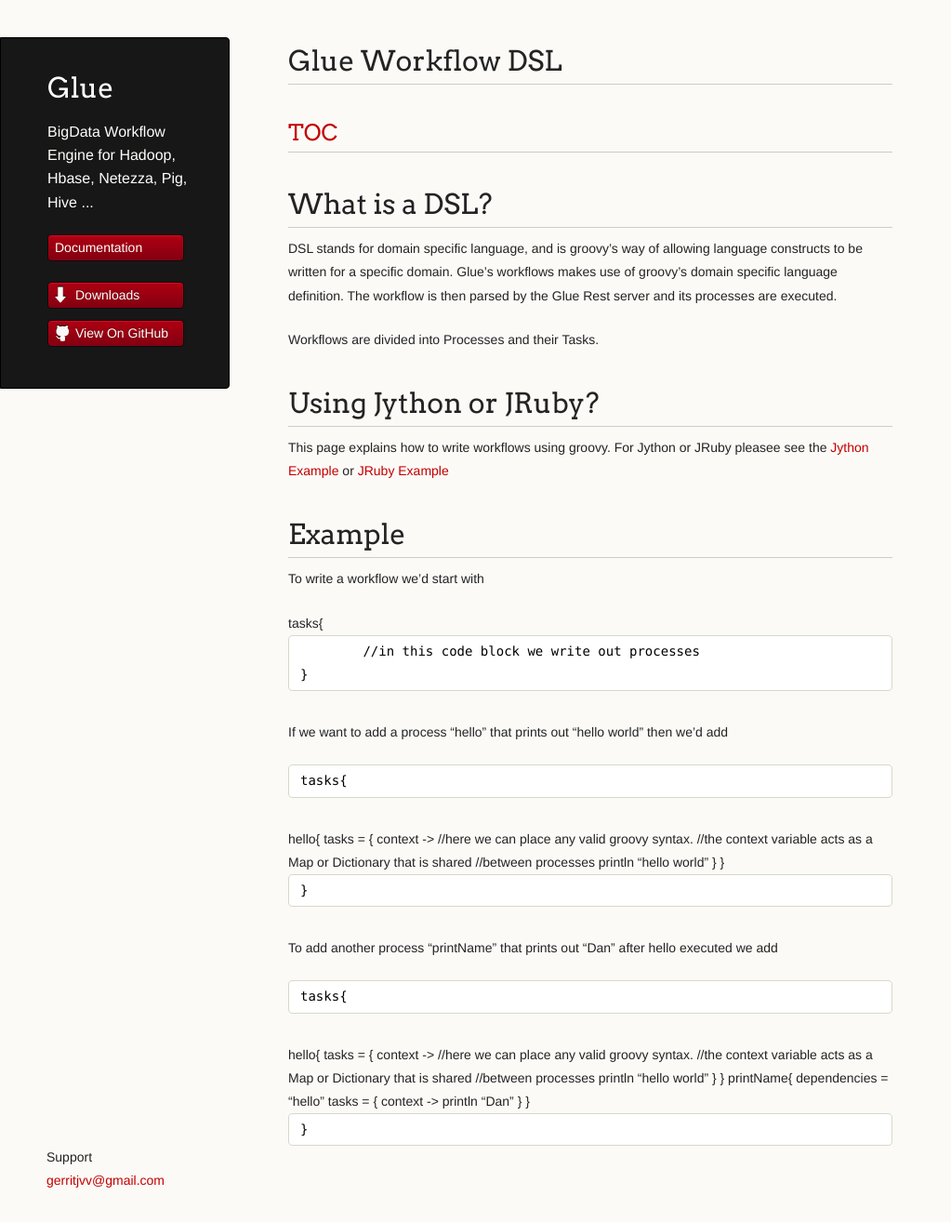
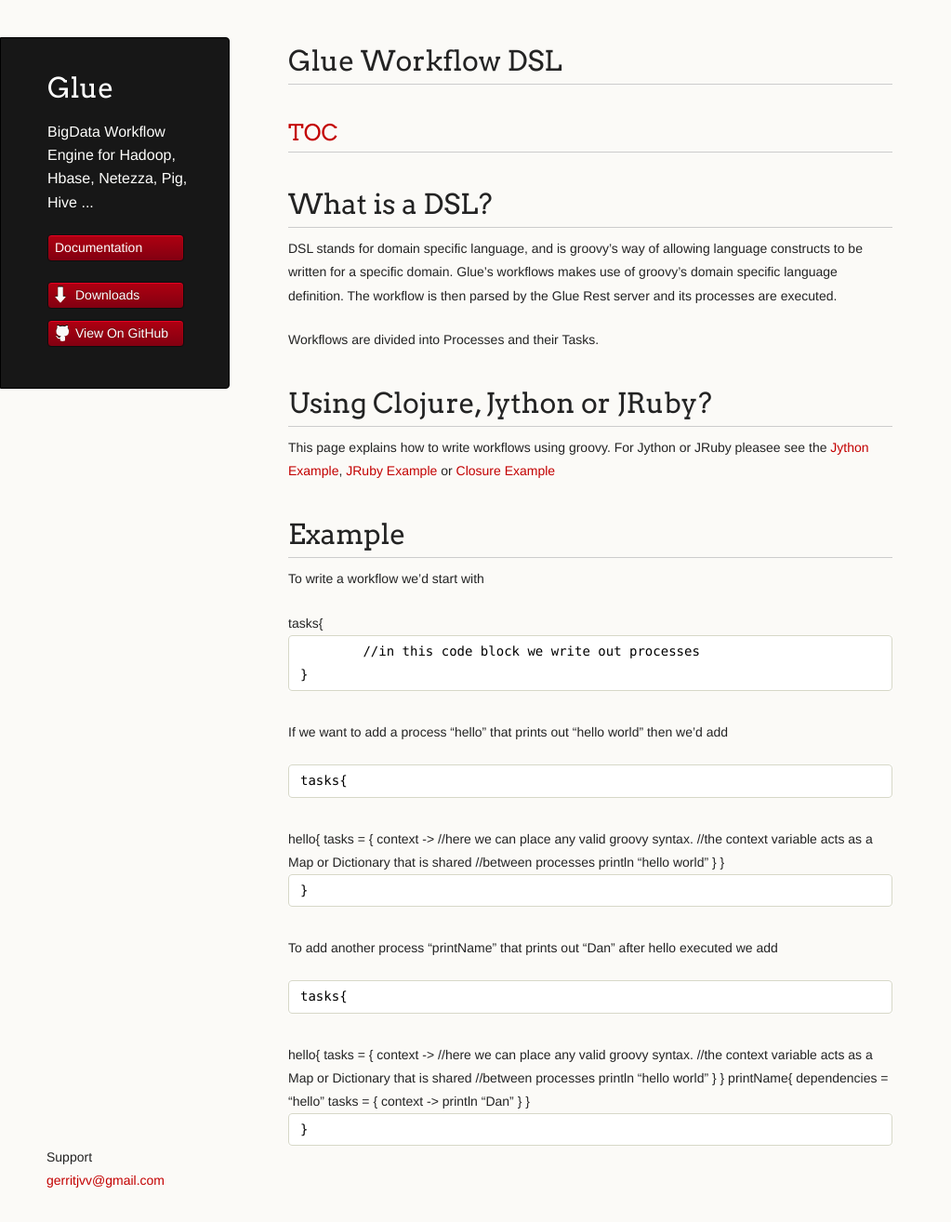
Before and after one commit to gerritjvv/glue, a Jekyll site: the page built from workflowdsl.markdown, in a window 1280 px wide and 1314 px high. Shown: the whole window at 93% size, without its empty margins (0-1023 px from the left). Built offline with Jekyll 4.4.1, drawn with Linux system fonts in a browser that asks for light colours; Markdown is read by kramdown in place of the engine named in the settings.

Commit message:
clojure documentation

```diff
--- a/workflowdsl.markdown
+++ b/workflowdsl.markdown
@@ -16,9 +16,9 @@
 
 Workflows are divided into Processes and their Tasks.
 
-# Using Jython or JRuby?
+# Using Clojure, Jython or JRuby?
 
-This page explains how to write workflows using groovy. For Jython or JRuby pleasee see the [Jython Example](jythonexample.html) or [JRuby Example](jrubyexample.html)
+This page explains how to write workflows using groovy. For Jython or JRuby pleasee see the [Jython Example](jythonexample.html), [JRuby Example](jrubyexample.html) or [Closure Example](clojureexample.html)
 
 # Example
 
```
